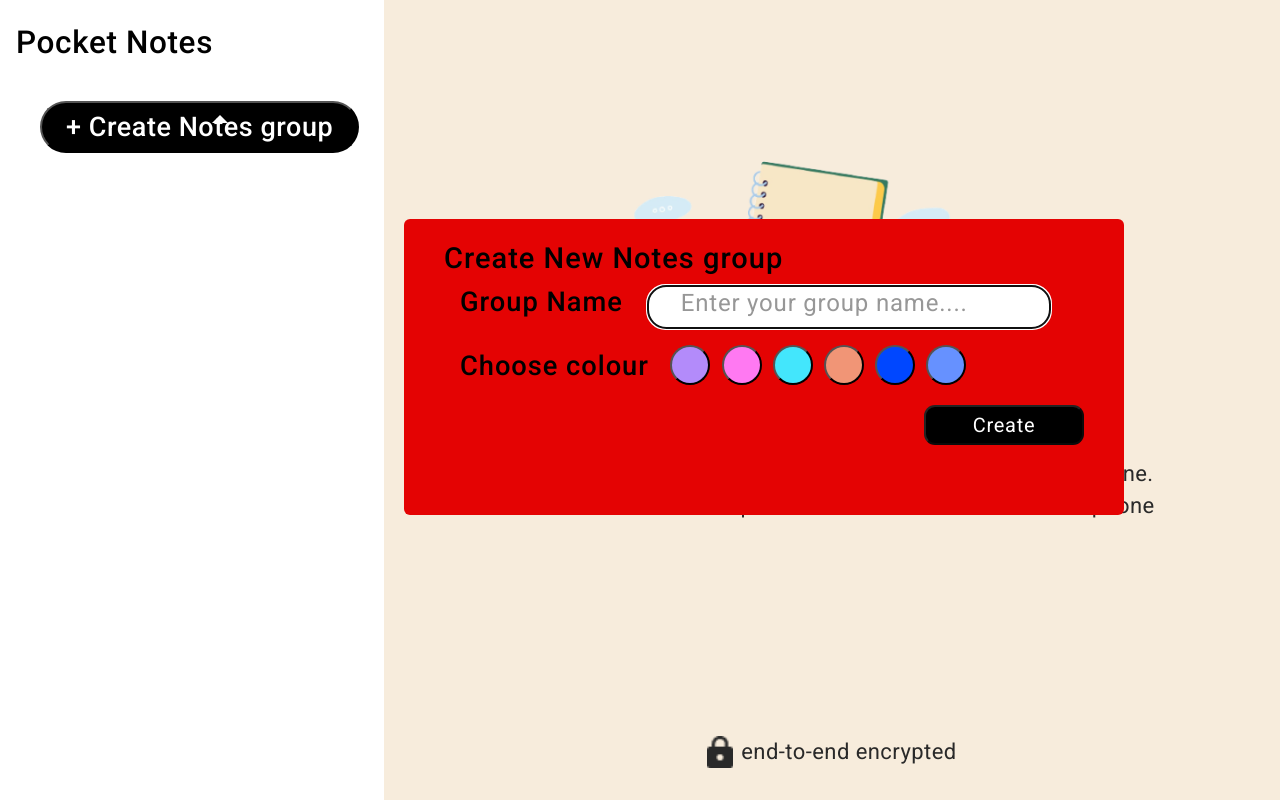
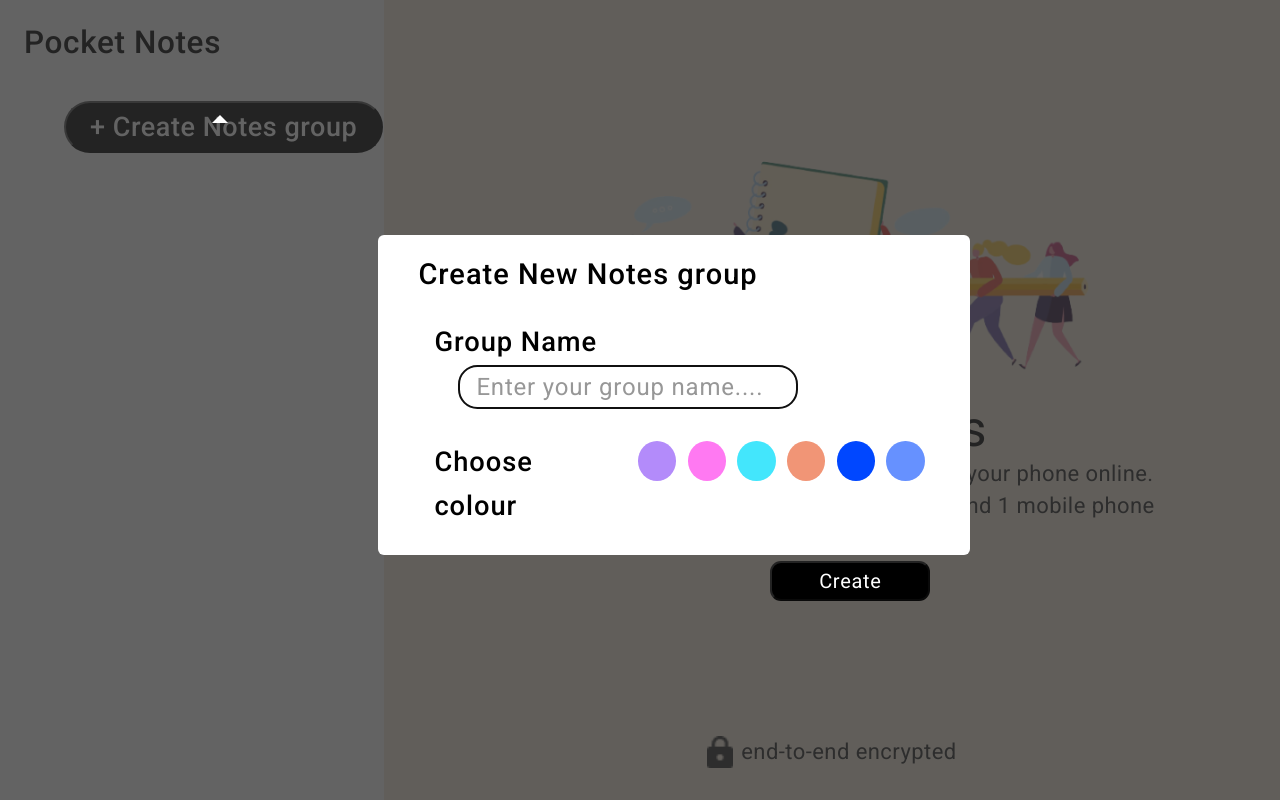
Before and after one commit to Pradeeppk7/React-NoteApp, a React (Create React App) app: page / in a window 1280 px wide. Both pictures are taken after a click on the button "+ Create Notes group". Built offline with nearby package versions, Linux system fonts and the light colour scheme; a web font is replaced by a local one.

Commit message:
UI Desktop Completed

```diff
--- a/src/component/Notetile.module.css
+++ b/src/component/Notetile.module.css
@@ -3,9 +3,12 @@
   justify-content:flex-start;
   align-items: center;
   margin-top: 1.5vh;
+  padding: 2vh;
+  border-radius: 32px 0px 0px 32px;
+
 }
 .selectedtile{
-  background-color: aqua;
+  background-color: #F7ECDC;;
 }
 .shorthand {
   border-radius: 100%;
--- a/src/page/Mainsection.js
+++ b/src/page/Mainsection.js
@@ -28,7 +28,7 @@ const Mainsection = () => {
   let [input, setInput] = useState('');
   let [color, setColor] = useState('');
   let [pop, setPop] = useState(false);
-  const {selectedNote } = useNoteContext();
+  const { selectedNote } = useNoteContext();
 
   useEffect(() => {
     const data = localStorage.getItem('groupNames');
@@ -80,6 +80,7 @@ const Mainsection = () => {
 
   return (
     <div className={main.webapp}>
+      { pop===true? <div className={main.transparent} onClick={handleclosepopup}></div>:null}
       <div className={main.leftsection}>
         <h1 className={main.subheading}>Pocket Notes</h1>
         <div className={main.containers}>
@@ -113,37 +114,37 @@ const Mainsection = () => {
                   <div className={main.rowclr}>
                     <label>Choose colour</label>
                     <button
-                      className={main.clr1}
+                      className={main.clr1 + " " + (color==="#B38BFA"?main.highlightbtn:null)}
                       name="color"
                       value="#B38BFA"
                       onClick={settingColor}
                     ></button>
                     <button
-                      className={main.clr2}
+                      className={main.clr2 + " " + (color==="#FF79F2"?main.highlightbtn:null)}
                       name="color"
                       value="#FF79F2"
                       onClick={settingColor}
                     ></button>
                     <button
-                      className={main.clr3}
+                      className={main.clr3 + " " + (color==="#43E6FC"?main.highlightbtn:null)}
                       name="color"
                       value="#43E6FC"
                       onClick={settingColor}
                     ></button>
                     <button
-                      className={main.clr4}
+                      className={main.clr4 + " " + (color==="#F19576"?main.highlightbtn:null)}
                       name="color"
                       value="#F19576"
                       onClick={settingColor}
                     ></button>
                     <button
-                      className={main.clr5}
+                      className={main.clr5 + " " + (color==="#0047FF"?main.highlightbtn:null)}
                       name="color"
                       value="#0047FF"
                       onClick={settingColor}
                     ></button>
                     <button
-                      className={main.clr6}
+                      className={main.clr6 + " " + (color==="#6691FF"?main.highlightbtn:null)}
                       name="color"
                       value="#6691FF"
                       onClick={settingColor}
@@ -161,16 +162,18 @@ const Mainsection = () => {
               </div>
             )}
           </Popup>
+          <div className={main.notetitlerack}>
           {grouptittle.length > 0
             ? grouptittle.map((items, index) => (
-              <Notetile key={index} title={items} />
+                <Notetile key={index} title={items} />
               ))
-            : null}
-
-
+              : null}
+            </div>
         </div>
       </div>
-      <div className={main.rightsection}>{ selectedNote===""?<EmptyPocket/>:<Pocketnote/>}</div>
+      <div className={main.rightsection}>
+        {selectedNote === '' ? <EmptyPocket /> : <Pocketnote />}
+      </div>
     </div>
   );
 };
--- a/src/page/Mainsection.module.css
+++ b/src/page/Mainsection.module.css
@@ -16,13 +16,14 @@
     line-height: normal;
     letter-spacing: 0.63px;
     margin-top: 3vh;
-    margin-left: 2vh;
+    margin-left: 3vh;
   }
   & .createnotebtn {
     height: 6.5vh;
     padding-inline: 3vh;
     margin-top: 5vh;
     margin-bottom: 2vh;
+    margin-left: 3vh;
     border-radius: 50px;
     background: #000;
     color: #fff;
@@ -42,18 +43,25 @@
     width: 70vw;
   }
 }
+.transparent{
+  background-color:  rgba(47, 47, 47, 0.75);;
+  height: 100vh;
+  width: 100vw;
+  z-index: 100;
+  position: absolute;
+}
 .popup {
   position: absolute;
-  background-color: aqua;
   padding-inline: 5vh;
   padding-top: 2vh;
-  bottom: -50vh;
-  left: 15vw;
-  width: 50vw;
-  height: 35vh;
+  bottom: -55vh;
+  left: 13vw;
+  width: 40vw;
+  height: 38vh;
   flex-shrink: 0;
   border-radius: 6px;
-  background: #e40303;
+  background-color: #ffffff;
+
   & h2 {
     color: #000;
     font-family: Roboto;
@@ -62,6 +70,7 @@
     font-weight: 500;
     line-height: 160.188%; /* 46.454px */
     letter-spacing: 1.015px;
+    margin-bottom: 3vh;
   }
   & label {
     color: #000;
@@ -75,22 +84,27 @@
 }
 .inputhead {
   height: 5vh;
-  width: 30vw;
+  width: 25vw;
   padding-left: 2vh;
   border-radius: 2.3vh;
   border: 2px solid #ccc;
   background: #fff;
   margin-left: 3vh;
+  font-family: Roboto;
+  font-size: 3vh;
+  font-style: normal;
+  font-weight: 400;
+  line-height: 160.188%; /* 36.843px */
+  letter-spacing: 0.805px;
 }
 .inputhead::placeholder {
   color: #979797;
   font-family: Roboto;
-  font-size:3vh;
+  font-size: 3vh;
   font-style: normal;
   font-weight: 400;
   line-height: 160.188%; /* 36.843px */
   letter-spacing: 0.805px;
-  padding-left: 2vh;
 }
 
 .createpopup {
@@ -116,55 +130,63 @@
     letter-spacing: 0.7px;
   }
 }
-
-.clr1{
-  background-color: #B38BFA;
+.notetitlerack{
+  overflow-y: auto;
+  height: 78vh;
+}
+.clr1 {
+  background-color: #b38bfa;
   border-radius: 100%;
   height: 5vh;
   width: 5vh;
-  margin-inline: .7vh;
+  margin-inline: 0.7vh;
 }
-.clr2{
-  background-color: #FF79F2;
+.clr2 {
+  background-color: #ff79f2;
   border-radius: 100%;
   height: 5vh;
   width: 5vh;
-  margin-inline: .7vh;
+  margin-inline: 0.7vh;
 }
-.clr3{
-  background-color: #43E6FC;
+.clr3 {
+  background-color: #43e6fc;
   border-radius: 100%;
   height: 5vh;
   width: 5vh;
-  margin-inline: .7vh;
+  margin-inline: 0.7vh;
 }
-.clr4{
-  background-color: #F19576;
+.clr4 {
+  background-color: #f19576;
   border-radius: 100%;
   height: 5vh;
   width: 5vh;
-  margin-inline: .7vh;
+  margin-inline: 0.7vh;
 }
-.clr5{
-  background-color: #0047FF;
+.clr5 {
+  background-color: #0047ff;
   border-radius: 100%;
   height: 5vh;
   width: 5vh;
-  margin-inline: .7vh;
+  margin-inline: 0.7vh;
 }
-.clr6{
-  background-color: #6691FF;
+.clr6 {
+  background-color: #6691ff;
   border-radius: 100%;
   height: 5vh;
   width: 5vh;
-  margin-inline: .7vh;
+  margin-inline: 0.7vh;
+
 }
-
-
-.rowclr{
+.rowclr {
   display: flex;
-  margin-block: 2vh;
-  & label{
+  margin-block: 4vh;
+  & label {
     margin-right: 2vh;
   }
+  & button{
+    border: none;
+  }
 }
+.highlightbtn{
+    border: 2px solid black !important;
+}
```
